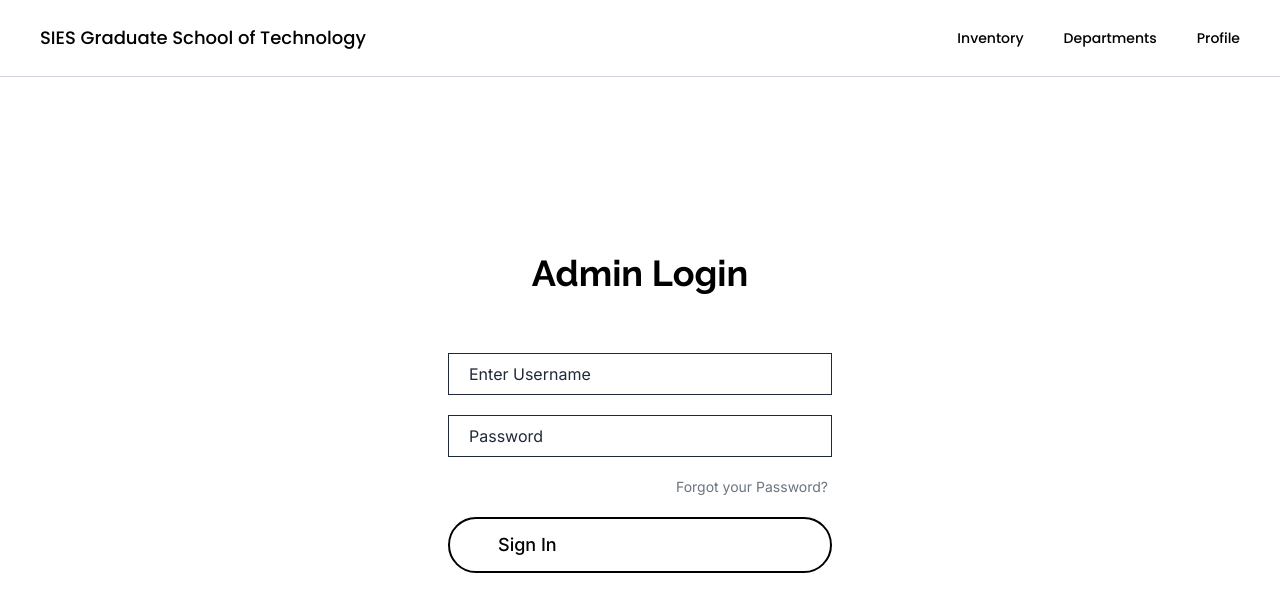
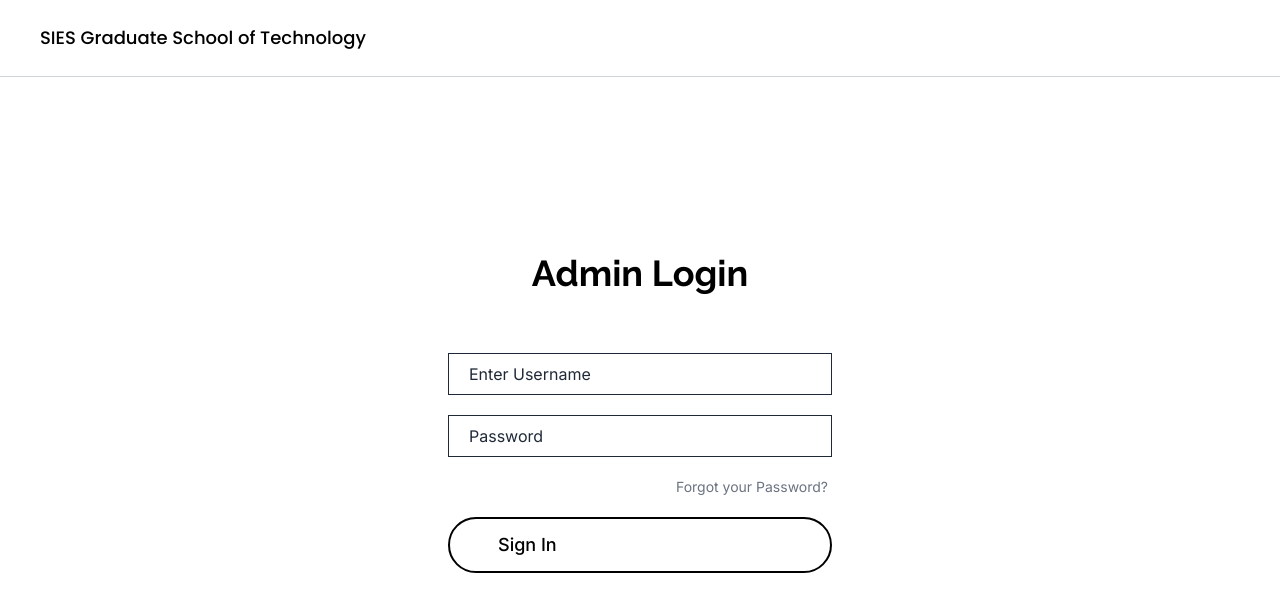
Before and after one commit to rohan9024/inventory, a Next.js app: page /admin-login in a window 1280 px wide. Shown: the top 612 px of the page. Built offline with nearby package versions, Linux system fonts and the light colour scheme.

Commit message:
Removed navbar from login screens

```diff
--- a/components/Homepage.js
+++ b/components/Homepage.js
@@ -20,10 +20,10 @@ function Homepage() {
             <div class="flex flex-col justify-center items-center mt-36 space-y-10 ">
                 <h1 class={`${poppins.className} text-3xl font-bold `}>Select one to proceed</h1>
                 <div className='flex justify-center items-center space-x-10'>
-                    <Link href="/admin-login" className='border border-gray-900 shadow-lg px-10 py-2  cursor-pointer hover:ease-in transition duration-150 hover:bg-gray-400'>
+                    <Link href="/admin-login" className='border border-gray-900 shadow-lg px-10 py-2  cursor-pointer hover:ease-in transition duration-150 hover:bg-gray-200'>
                         <h1 class={`${poppins.className} text-lg font-medium cursor-pointer rounded-2xl`}>Admin Login</h1>
                     </Link>
-                    <Link href="/lab-login" className='border border-gray-900 shadow-lg px-10 py-2 cursor-pointer hover:ease-in transition duration-150 hover:bg-gray-400'>
+                    <Link href="/lab-login" className='border border-gray-900 shadow-lg px-10 py-2 cursor-pointer hover:ease-in transition duration-150 hover:bg-gray-200'>
                         <h1 class={`${poppins.className} text-lg font-medium cursor-pointer  rounded-2xl
                         `}>Lab Login</h1>
                     </Link>
--- a/src/app/admin-login/page.js
+++ b/src/app/admin-login/page.js
@@ -4,17 +4,21 @@ import React, { useContext, useState } from 'react'
 import { ToastContainer, toast } from 'react-toastify';
 import 'react-toastify/dist/ReactToastify.css';
 import Navbar from '../../../components/Navbar';
-import { Inter, Raleway } from 'next/font/google';
+import { Inter, Poppins, Raleway } from 'next/font/google';
 import { useRouter } from 'next/navigation';
 import { AuthContext } from "../../../contexts/AuthContext"
-
+import Link from "next/link"
 
 const raleway = Raleway({
     weight: ['400', '700'],
     subsets: ['latin'],
 });
+const inter = Inter({
+    weight: ['400', '700'],
+    subsets: ['latin'],
+});
 
-const inter = Inter({
+const poppins = Poppins({
     weight: ['400', '700'],
     subsets: ['latin'],
 });
@@ -123,7 +127,6 @@ function page() {
 
     return (
         <>
-            <Navbar />
             <ToastContainer
                 position="top-right"
                 autoClose={2000}
@@ -136,6 +139,10 @@ function page() {
                 pauseOnHover
                 theme="light"
             />
+            <div class="w-screen py-6 px-10 flex justify-between items-center">
+                <Link href="/" class={`${poppins.className} text-lg font-medium cursor-pointer`}>SIES Graduate School of Technology</Link>
+            </div>
+            <div className='bg-gray-300 h-[1px] ' />
             <div>
                 <div className='flex flex-col justify-center items-center w-screen mt-44 space-y-5'>
                     <h1 className={`${raleway.className} text-4xl font-bold mb-10`}>Admin Login </h1>
--- a/src/app/lab-login/page.js
+++ b/src/app/lab-login/page.js
@@ -4,17 +4,21 @@ import React, { useContext, useState } from 'react'
 import { ToastContainer, toast } from 'react-toastify';
 import 'react-toastify/dist/ReactToastify.css';
 import Navbar from '../../../components/Navbar';
-import { Inter, Raleway } from 'next/font/google';
+import { Inter, Poppins, Raleway } from 'next/font/google';
 import { useRouter } from 'next/navigation';
 import { AuthContext } from "../../../contexts/AuthContext"
-
+import Link from "next/link"
 
 const raleway = Raleway({
     weight: ['400', '700'],
     subsets: ['latin'],
 });
+const inter = Inter({
+    weight: ['400', '700'],
+    subsets: ['latin'],
+});
 
-const inter = Inter({
+const poppins = Poppins({
     weight: ['400', '700'],
     subsets: ['latin'],
 });
@@ -123,7 +127,6 @@ function page() {
 
     return (
         <>
-            <Navbar />
             <ToastContainer
                 position="top-right"
                 autoClose={2000}
@@ -136,6 +139,10 @@ function page() {
                 pauseOnHover
                 theme="light"
             />
+            <div class="w-screen py-6 px-10 flex justify-between items-center">
+                <Link href="/" class={`${poppins.className} text-lg font-medium cursor-pointer`}>SIES Graduate School of Technology</Link>
+            </div>
+            <div className='bg-gray-300 h-[1px] ' />
             <div>
                 <div className='flex flex-col justify-center items-center w-screen mt-44 space-y-5'>
                     <h1 className={`${raleway.className} text-4xl font-bold mb-10`}>Lab Login </h1>
```
